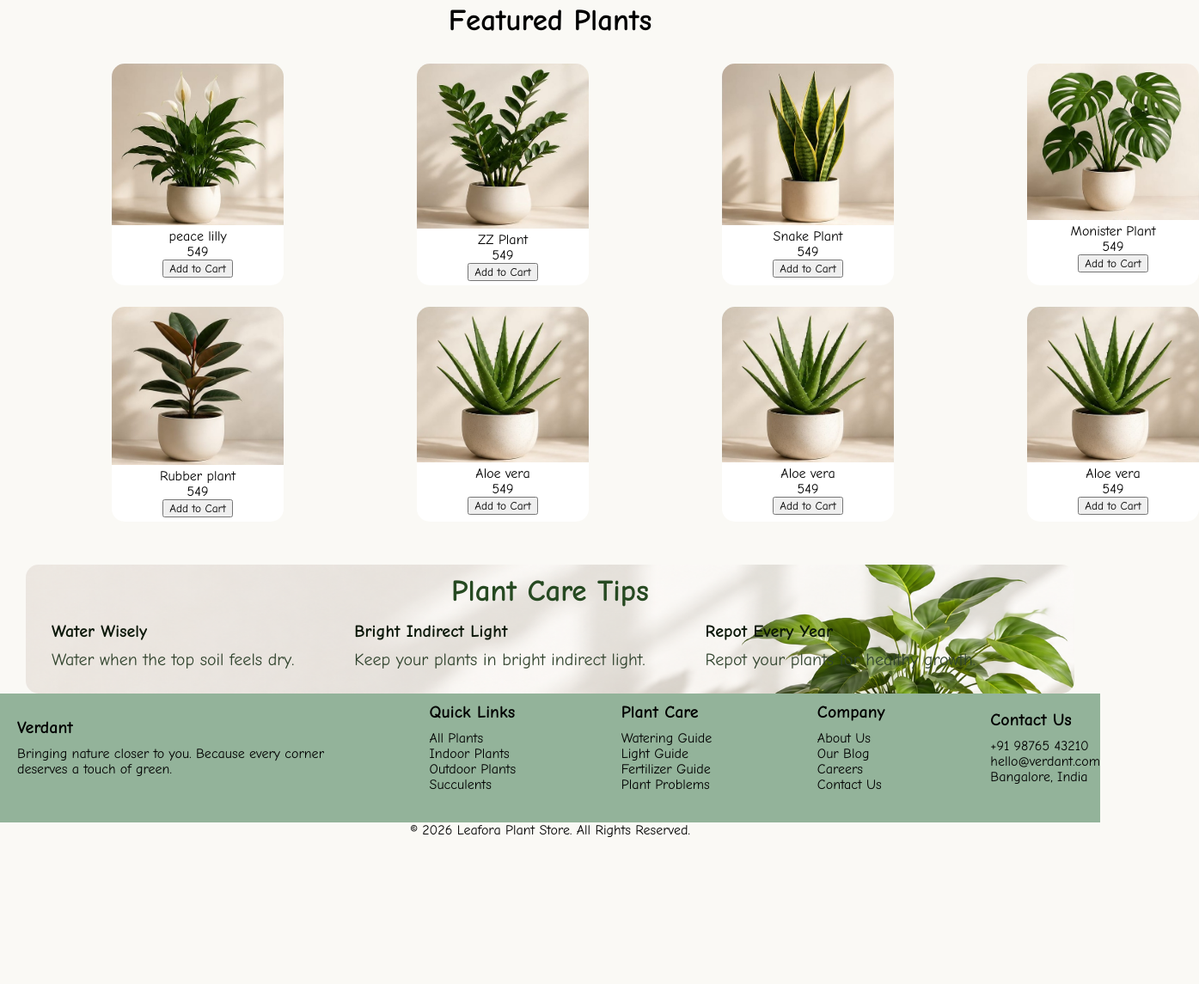
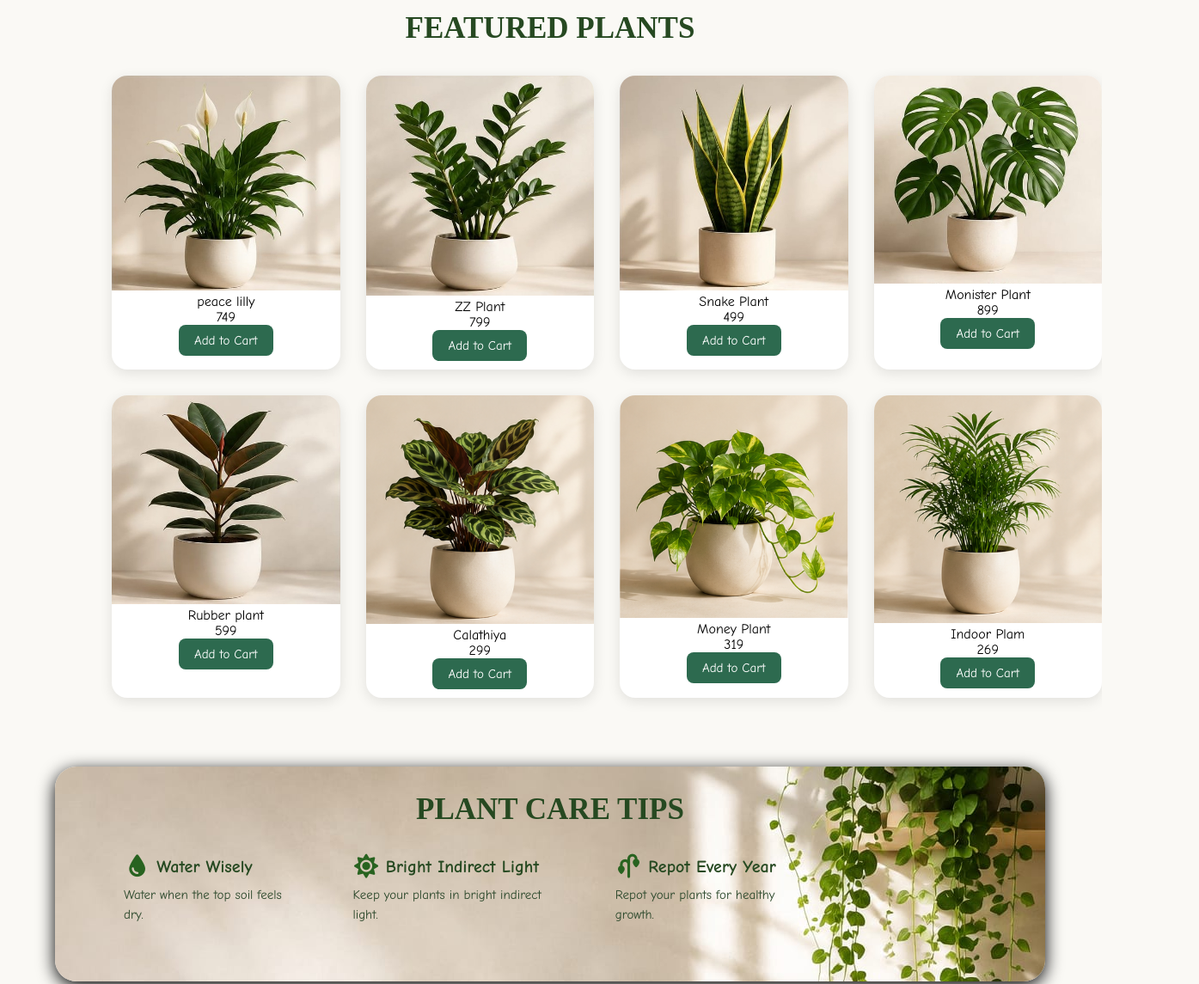
Before and after one commit to annmarygeorge340-sudo/leafora-plant-store, a plain HTML site: page index.html in a window 1280 px wide. Shown: the part 1205-2350 px from the top of the page at 86% size, 1395 px wide, since content can reach past the window. Before the commit the page ends 2180 px from the top, so only its background shows below. Drawn offline with Linux system fonts and the light colour scheme; a web font is replaced by a local one.

Commit message:
final touches

```diff
--- a/index.html
+++ b/index.html
@@ -33,7 +33,7 @@
     <div class="navbar">
       <!-- brand name and logo -->
       <a class="brandlogo" href="">
-        <i class="fa-brands fa-pagelines fa-float fa-2xl" style="color: rgb(135, 208, 120);"></i>
+        <i class="fa-brands fa-pagelines fa-float fa-2xl" style="color: rgb(68, 142, 54);"></i>
         <div class="brandtext">
           <h1 class="brandname">Leafora</h1>
           <p class="subhead">plant store</p>
@@ -102,89 +102,89 @@
   <!-- shop by category -->
 
   <div class="cathead">
-    <h2>Shop By Category</h2>
+    <h2 class="cath">SHOP BY CATEGORY</h2>
     <p>---<i class="fa-solid fa-spa fa-2xs" style="color: rgb(53, 135, 42);"></i>---</p>
 
   </div>
   <div class="plantcat">
     <div class="plnt1">
       <img class="plntimg" src="./image/Succulent.jpeg" alt="no img">
-      <p>succulents</p>
+      <p>Succulents</p>
     </div>
     <!-- pnt2 -->
     <div class="plnt2">
       <img class="plntimg" src="./image/shopBY.jpeg" alt="no img">
-      <p>catus</p>
+      <p>Catus</p>
     </div>
     <!-- pnt3 -->
     <div class="plnt3">
       <img class="plntimg" src="./image/shpby outdoor.jpeg" alt="no img">
-      <p>indoor plants</p>
+      <p>Indoor Plants</p>
     </div>
     <!-- plnt4 -->
     <div class="plnt4">
       <img class="plntimg" src="./image/shpbyflw.jpeg" alt="no img">
-      <p>flowring plants</p>
+      <p>Flowring Plants</p>
     </div>
   </div>
 
   <!-- cards -->
   <section>
-    <h2 class="featuredhead">Featured Plants</h2>
+    <h2 class="featuredhead">FEATURED PLANTS</h2>
     <div class="featuredcontainer">
       <!-- card1 -->
       <div class="card">
         <img class="cardimg" src="./image/peacelilly.jpeg" alt="no img">
         <p>peace lilly</p>
-        <p>549</p>
-        <button>Add to Cart</button>
+        <p>749</p>
+        <button class="button">Add to Cart</button>
       </div>
       <!-- card2 -->
       <div class="card">
         <img class="cardimg" src="./image/zz plant.jpeg" alt="no img">
         <p>ZZ Plant</p>
-        <p>549</p>
-        <button>Add to Cart</button>
+        <p>799</p>
+        <button class="button">Add to Cart</button>
       </div>
       <!-- card3 -->
       <div class="card">
         <img class="cardimg" src="./image/snakeplnt.jpeg" alt="no img">
         <p>Snake Plant</p>
-        <p>549</p>
-        <button>Add to Cart</button>
+        <p>499</p>
+        <button class="button">Add to Cart</button>
       </div>
       <!-- card4 -->
       <div class="card">
         <img class="cardimg" src="./image/monisterplant.jpeg" alt="no img">
         <p>Monister Plant</p>
-        <p>549</p>
-        <button>Add to Cart</button>
+        <p>899</p>
+        <button class="button">Add to Cart</button>
       </div>
       <!-- card5 -->
       <div class="card">
         <img class="cardimg" src="./image/rubber plant.jpeg" alt="no img">
         <p>Rubber plant</p>
-        <p>549</p>
-        <button>Add to Cart</button>
+        <p>599</p>
+        <button class="button">Add to Cart</button>
       </div>
       <!-- card6 -->
       <div class="card">
-        <img class="cardimg" src="./image/aloe vera.jpeg" alt="no img">
-        <p>Aloe vera</p>
-        <p>549</p>
-        <button>Add to Cart</button>
+        <img class="cardimg" src="./image/calathiya.png" alt="no img">
+        <p>Calathiya</p>
+        <p>299</p>
+        <button class="button">Add to Cart</button>
       </div>
       <div class="card">
-        <img class="cardimg" src="./image/aloe vera.jpeg" alt="no img">
-        <p>Aloe vera</p>
-        <p>549</p>
-        <button>Add to Cart</button>
+        <img class="cardimg" src="./image/moneyplant.png" alt="no img">
+        <p>Money Plant</p>
+        <p>319</p>
+        <button class="button">Add to Cart</button>
       </div>
       <div class="card">
-        <img class="cardimg" src="./image/aloe vera.jpeg" alt="no img">
-        <p>Aloe vera</p>
-        <p>549</p>
-        <button>Add to Cart</button>
+        <img class="cardimg" src="./image/plamcard.1jpg.png" alt="no img">
+        <p>Indoor Plam</p>
+        <p>269</p>
+        <button class="button">Add to Cart</button>
       </div>
     </div>
   </section>
@@ -194,17 +194,17 @@
 
 
   <div class="tipbanner">
-    <h2 class="tipshead">Plant Care Tips</h2>
+    <h2 class="tipshead">PLANT CARE TIPS</h2>
     <div class="tips">
       <div>
-        <h3 class="tipsubhead"> Water Wisely</h3>
+        <h3 class="tipsubhead"><i class="fa-solid fa-droplet fa-lg" style="color: rgb(40, 99, 32);"></i> Water Wisely</h3>
         <p class="tippara">
           Water when the top
           soil feels dry.
         </p>
       </div>
       <div>
-        <h3 class="tipsubhead">Bright Indirect Light</h3>
+        <h3 class="tipsubhead"><i class="fa-solid fa-sun fa-lg" style="color: rgb(40, 99, 32);"></i> Bright Indirect Light</h3>
 
         <p class="tippara">
           Keep your plants in
@@ -212,7 +212,7 @@
         </p>
       </div>
       <div>
-        <h3 class="tipsubhead">Repot Every Year</h3>
+        <h3 class="tipsubhead"><i class="fa-solid fa-plant-wilt fa-lg" style="color: rgb(40, 99, 32);"></i> Repot Every Year</h3>
         <p class="tippara">
           Repot your plants for
           healthy growth.
@@ -225,7 +225,7 @@
   <footer class="footer">
     <div class="footersub">
       <div>
-        <h3 class="fsubhead">Verdant</h3>
+        <h3 class="fsubhead"><i class="fa-brands fa-pagelines  fa-lg" style="color: rgb(48, 75, 43);"></i>Verdant</h3>
         <p>
           Bringing nature closer to you.
           Because every corner <br>
@@ -264,9 +264,9 @@
       <div>
         <h3 class="fsubhead">Contact Us</h3>
         <p>
-          +91 98765 43210<br>
-          hello@verdant.com<br>
-          Bangalore, India<br>
+          <i class="fa-solid fa-phone fa-xs" style="color: rgb(53, 135, 42);"></i> +91 98765 43210<br>
+          <i class="fa-solid fa-envelope fa-xs" style="color: rgb(53, 135, 42);"></i> hello@verdant.com<br>
+         <i class="fa-solid fa-location-dot fa-xs" style="color: rgb(53, 135, 42);"></i> Bangalore, India<br>
         </p>
       </div>
     </div>
--- a/style.css
+++ b/style.css
@@ -1,13 +1,15 @@
-*{
+* {
     margin: 0px;
     box-sizing: border-box;
     font-family: "Comic Neue", cursive;
 
 }
-body{
+
+body {
     background-color: #FAF9F5;
 }
-.navbar{
+
+.navbar {
     display: flex;
     justify-content: space-between;
     align-items: center;
@@ -15,78 +17,86 @@ body{
     margin: 0px 0px;
     background-color: white;
     border-radius: 1%;
-    padding: 15px 5px ;
+    padding: 15px 5px;
 }
 
-.brandlogo{
+.brandlogo {
     display: flex;
     text-decoration: none;
     align-items: center;
 }
-.brandtext{
+
+.brandtext {
     display: block;
 }
-.brandname{
+
+.brandname {
 
     color: #264921;
 }
-.subhead{
-    color:  #4b5f48;
+
+.subhead {
+    color: #4b5f48;
 }
 
 .navlink {
     display: flex;
-list-style:none;
+    list-style: none;
     gap: 20px;
     font-size: 18px;
 }
 
-.links a
-{
+.links a {
     color: black;
     text-decoration: none;
 }
-.links a:hover
-{
+
+.links a:hover {
     color: #2f7624;
 }
 
-.icons i:hover
-{
+.icons i:hover {
     color: #2f7624;
     cursor: pointer;
 }
-.icons{
+
+.icons {
     display: flex;
     list-style: none;
     gap: 30px;
     margin-right: 70px;
 }
-.banner{
+
+.banner {
     display: block;
- padding:  150px;
+    padding: 150px;
     padding-left: 50px;
-    background:url(./image/banner5.png) ;
+    background: url(./image/banner5.png);
     background-size: cover;
     background-position: center;
+
 }
-.subbanner{
+
+.subbanner {
     font-size: 25px;
     margin-top: 40px;
     margin-bottom: 20px;
-     color:  #4b5f48;
+    color: #4b5f48;
 }
-.mainbanner{
+
+.mainbanner {
     font-size: 55px;
     margin-bottom: 20px;
     color: #264921;
 }
-.parabanner{
-    font-size: 20px ;
-     color:  #4b5f48;
+
+.parabanner {
+    font-size: 20px;
+    color: #4b5f48;
 
 }
-.shopbutton{
+
+.shopbutton {
     background-color: #2d6a4f;
     color: white;
     padding: 12px 25px;
@@ -95,10 +105,12 @@ padding-left: 50px;
     cursor: pointer;
     font-size: 20px;
 }
+
 .shopbutton:hover {
     background-color: #91cc8c;
 }
-.explorebutton{
+
+.explorebutton {
     margin-top: 50px;
     font-size: 20px;
     border-radius: 10px;
@@ -107,10 +119,12 @@ padding-left: 50px;
     cursor: pointer;
     border-color: #567851;
 }
+
 .explorebutton:hover {
     background-color: #a8d68b;
 }
-.feature{
+
+.feature {
     display: flex;
     justify-content: space-evenly;
     align-items: center;
@@ -122,7 +136,9 @@ border-radius: 20px;
     box-shadow: 0px 5px 20px;
     position: relative;
 
+
 }
+
 .featuresec h2 {
     color: #1c3a18;
 }
@@ -130,113 +146,186 @@ position: relative;
 .featuresec p {
     color: #3d5a39;
 }
-.cathead{
+
+.cathead {
     text-align: center;
     margin-top: 90px;
     font-size: 25px;
+
+color: #264921;
+
 }
-.plantcat{
+.cath{
+    font-family: 'Times New Roman', Times, serif;
+}
+
+.plantcat {
     display: flex;
     justify-content: space-evenly;
     text-align: center;
     cursor: pointer;
 }
-.plntimg{
+
+.plntimg {
     width: 200px;
     height: 200px;
     border-radius: 50%;
 
 }
-.featuredhead{
+
+.featuredhead {
     text-align: center;
     font-size: 35px;
-    margin-top: 60px;
-    margin-bottom: 30px;
+    margin-top: 70px;
+    margin-bottom: 35px;
+    color: #264921;
+    font-family: 'Times New Roman', Times, serif;
+
 
 }
-.featuredcontainer{
+
+.featuredcontainer {
     display: grid;
     grid-template-columns: repeat(4, 1fr);
-    gap: 25px;
+    gap: 30px;
     width: 90%;
+    max-width: 1200px;
+
+
 
 }
-.card{
+
+.card {
     background-color: white;
-    border-radius: 15px;
+    border-radius: 18px;
     overflow: hidden;
     padding-bottom: 5px;
-    width: 200px;
+    width: 100%;
     text-align: center;
     cursor: pointer;
-margin-left:130px ;
-margin-right: px;
-}
-.card:hover{
-    transform: translateY(15px);
+    box-shadow: 0px 4px 15px rgba(14, 14, 14, 0.1);
     transition: 1s;
+    margin: 0px 130px;
 }
 
-.cardimg{
+.card:hover {
+    transform: translateY(-10px);
+
+}
+
+.cardimg {
     width: 100%;
+
 }
-.tipshead{
+
+.button {
+    background-color: #2d6a4f;
+    color: white;
+
+    border: none;
+    border-radius: 8px;
+padding: 9px 18px;
+    font-size: 15px;
+        cursor: pointer;
+        margin-bottom: 5px;
+
+
+}
+.card button:hover {
+    background-color: #91cc8c;
+    color: #173914;
+}
+
+.tipshead {
     font-size: 35px;
     text-align: center;
-    margin-top: 0px 0px 30px 0px;
+
     color: #264921;
-   margin-bottom: 15px;
-   padding-top: 10px;
+    margin-bottom: 35px;
+    font-family: 'Times New Roman', Times, serif;
+
 
 }
-.tipbanner{
+
+.tipbanner {
     margin-top: 50px;
-    background-image: url(./image/tipsimg.png);
-    background-size: cover;
-    background-position: center;
+    background-image: url(./image/backgroundtip.jpeg);
 
-    height: 150px;
-border-radius:15px;
-margin-left: 30px;
-margin-right: 30px;
+     background-repeat: no-repeat;
+    background-position: right top;
+
+    margin: 80px auto 30px;
+    padding: 30px 50px;
+    border-radius: 25px;
+    box-shadow: 0px 5px 20px;
+    position: relative;
+width: 90%;
+height: 250px;
+
 }
-.tips{
+
+.tips {
     display: flex;
     gap: 70px;
     padding-left: 30px;
+    width: 78%;
 
 }
-.tipsubhead{
-    font-weight:bold;
+
+.tipsubhead {
+    font-weight: bold;
     font-size: 20px;
     margin-bottom: 10px;
-    color: #0c180a;
+    color:  #264921;
+
 
 
 }
-.tippara{
-     color: #30432d;
-    font-size: 20px;
+
+.tippara {
+   color: #4b5f48;
+
+    font-size: 17px;
+    line-height: 1.5;
 
 }
-.footer{
 
-    background-color:rgb(147, 179, 154);
-    height: 150px;
+.footer {
+
+      background-color: #93b39a;
+      height: 170px;
+      margin-top: 20px;
+      padding: 30px 20px;
+      color: #173914;
+
 
 }
-.footersub{
+
+.footersub {
     display: flex;
     justify-content: space-between;
     align-items: center;
     flex-wrap: wrap;
     padding-left: 20px;
 }
-.fsubhead{
+
+.fsubhead {
     font-size: 20px;
     padding: 10px 0px;
+    color: #173914;
 }
-.rights{
+.tippara{
+    font-size: 15px;
+    color: #294629;
+}
+#quicklink{
+    cursor: pointer;
+}
+
+
+.rights {
     text-align: center;
+     padding: 8px;
+     font-size: 15px;
 
 }
```
Also changed, not shown: image/calathiya.png (added), image/itembgpin.jpg (deleted), image/moneyplant.png (added), image/plamcard.1jpg.png (added), image/plamcard.jpg (added), image/tipsimg.png (deleted), 2 other files. Lines whose indentation alone changed are shown as unchanged.
